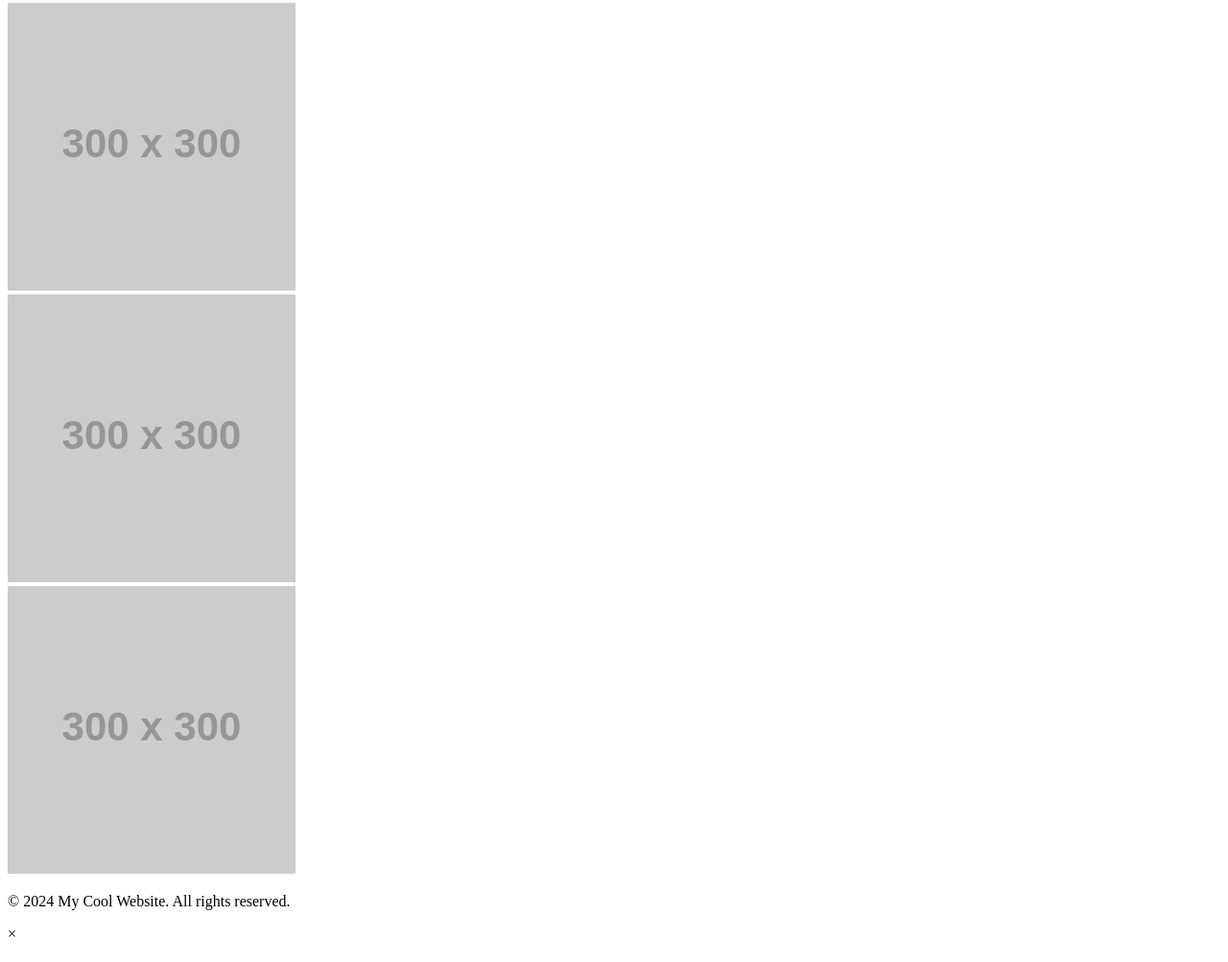
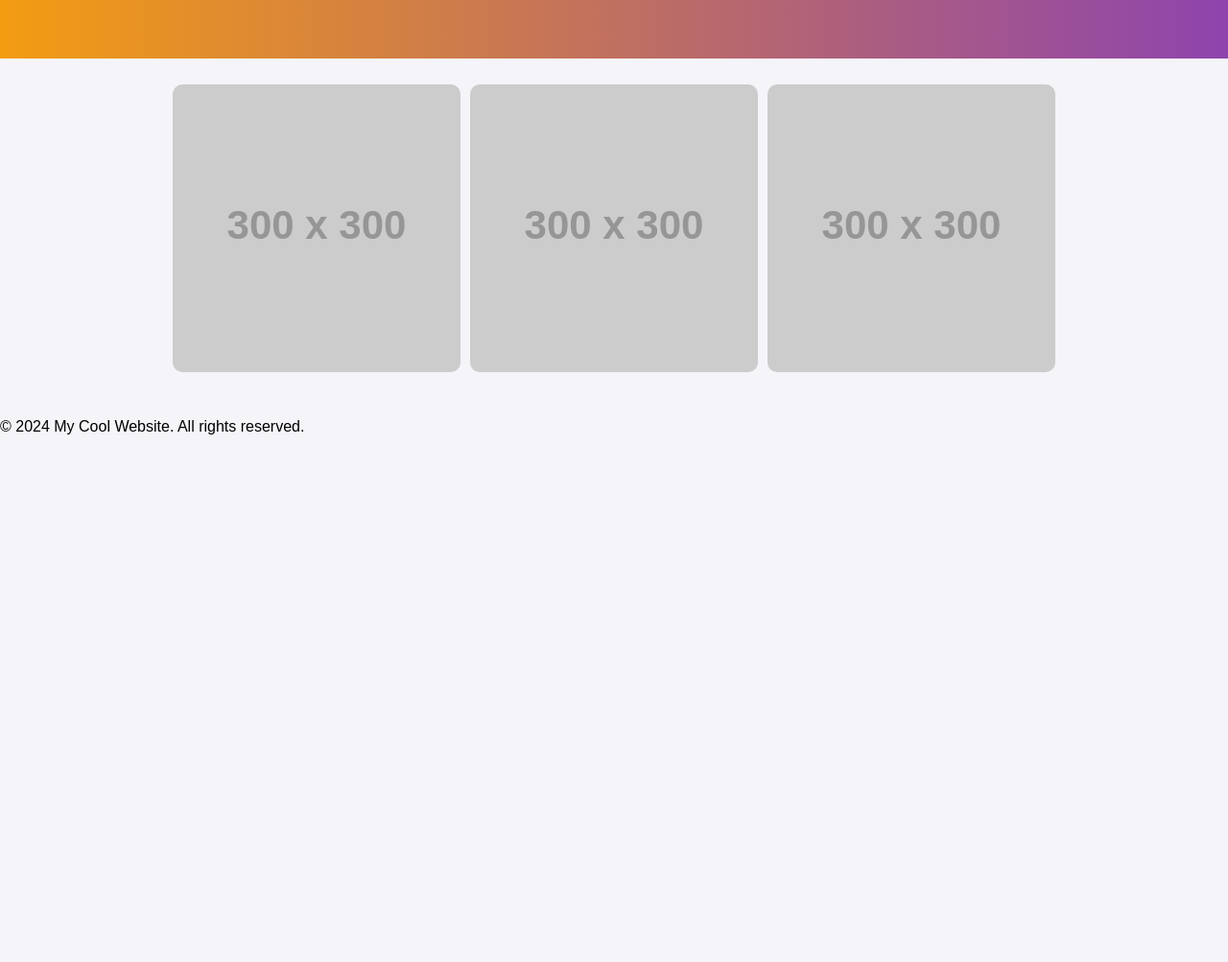
Before and after one commit to bbauska/SVG-Learn-SVG, a plain HTML site: page index.html in a window 1280 px wide. Shown: the part 315-1318 px from the top of the page at 96% size. After the commit the page ends 800 px from the top, so only its background shows below. Drawn offline with Linux system fonts and the light colour scheme; placeholder pictures from the web are drawn by us.

Commit message:
Update index.html

```diff
--- a/index.html
+++ b/index.html
@@ -4,7 +4,7 @@
   <meta charset="UTF-8">
   <meta name="viewport" content="width=device-width, initial-scale=1.0">
   <title>Interactive SVG Website</title>
-  <link rel="stylesheet" href="style.css">
+  <link rel="stylesheet" href="./css/styles.css">
 </head>
 <body>
   <header>
@@ -56,6 +56,6 @@
     </div>
   </div>
 
-  <script src="script.js"></script>
+  <script src="./js/scripts.js"></script>
 </body>
 </html>
```
